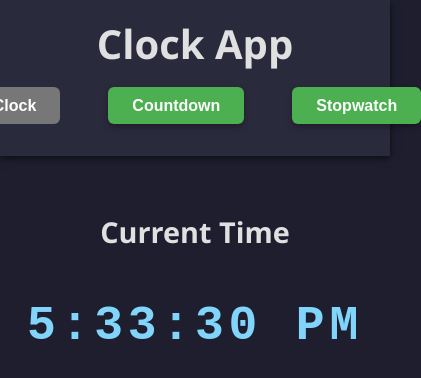
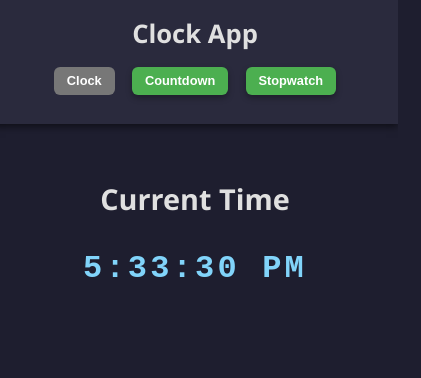
Before and after one commit to abdalkreem15/Clock-app, a SvelteKit app: page / in a window 390 px wide. Shown: the top 378 px of the page, 421 px wide, since content can reach past the window. Built offline with nearby package versions, Linux system fonts and the light colour scheme.

Commit message:
finalizing the app
made the app responsive to multible screen sizes made the readme.md file fixed some bugs

```diff
--- a/package.json
+++ b/package.json
@@ -1,7 +1,7 @@
 {
 	"name": "clock-app",
 	"private": true,
-	"version": "1.0.0",
+	"version": "1.0.1",
 	"type": "module",
 	"scripts": {
 		"dev": "vite dev",
--- a/src/routes/+page.svelte
+++ b/src/routes/+page.svelte
@@ -3,7 +3,7 @@
 
     type Mode = "clock" | "countdown" | "stopwatch";
 
-    // Local storage helpers
+    // Saves and loads settings, so your preferences stick around.
     function getLS<T>(key: string, fallback: T): T {
         try {
             const val = localStorage.getItem(key);
@@ -12,21 +12,21 @@
             return fallback;
         }
     }
+
     function setLS<T>(key: string, value: T) {
         try {
             localStorage.setItem(key, JSON.stringify(value));
         } catch {}
     }
 
-    // Stores
+    // Our main app state.
     const mode = writable<Mode>(getLS("mode", "clock"));
     const now = writable(new Date());
 
-    // Get the initial countdown value from localStorage
     const savedCountdownValue = getLS("countdownSeconds", 10);
-    // This will hold the currently displayed countdown value (which can change during countdown)
+    // This is the countdown number you see on screen.
     const countdownSeconds = writable(savedCountdownValue);
-    // This will hold the last user-entered value, for resetting
+    // We keep track of your last input for easy resetting.
     let lastUserCountdownInput = $state(savedCountdownValue);
 
     const stopwatchMilliseconds = writable(0);
@@ -38,34 +38,29 @@
     let stopwatchInterval: ReturnType<typeof setInterval>;
     let countdownInterval: ReturnType<typeof setInterval>;
 
-    // Reference to the audio element
+    // We'll use this to play a sound.
     let audioPlayer: HTMLAudioElement;
 
-    // Persist mode and countdownSeconds to localStorage
-    // Note: We'll persist the value in countdownSeconds store, which reflects the current state
+    // Save mode and countdown progress automatically.
     $effect(() => setLS("mode", $mode));
     $effect(() => setLS("countdownSeconds", $countdownSeconds));
 
-
-    // Effect to update lastUserCountdownInput whenever the countdownSeconds store changes
-    // due to user input (via bind:value)
+    // Remember your last countdown input.
     $effect(() => {
         if ($mode === "countdown" && !$countdownRunning) {
-            // Only update lastUserCountdownInput if the countdown is not running,
-            // meaning the change came from the user input field
             lastUserCountdownInput = $countdownSeconds;
         }
     });
 
-    // Clock
+    // --- Clock Functions ---
     function startClock() {
-        stopAllIntervals();
+        stopAllIntervals(); // Stop anything else running
         interval = setInterval(() => {
             now.set(new Date());
         }, 1000);
     }
 
-    // Stopwatch
+    // --- Stopwatch Functions ---
     function startStopwatch() {
         stopAllIntervals();
         stopwatchRunning.set(true);
@@ -87,7 +82,7 @@
         stopwatchMilliseconds.set(0);
     }
 
-    // Countdown
+    // --- Countdown Functions ---
     function startCountdown() {
         stopAllIntervals();
         countdownRunning.set(true);
@@ -97,7 +92,7 @@
                 else {
                     clearInterval(countdownInterval);
                     countdownRunning.set(false);
-                    // Play sound when countdown reaches zero
+                    // Time's up! Play a sound.
                     if (audioPlayer) {
                         audioPlayer.play();
                     }
@@ -109,11 +104,12 @@
 
     function resetCountdown() {
         clearInterval(countdownInterval);
-        // Reset to the last value the user input, or the initial saved value
+        // Go back to the last value you typed in.
         countdownSeconds.set(lastUserCountdownInput);
         countdownRunning.set(false);
     }
 
+    // Stops all timers.
     function stopAllIntervals() {
         clearInterval(interval);
         clearInterval(stopwatchInterval);
@@ -122,7 +118,7 @@
         countdownRunning.set(false);
     }
 
-    // React to mode changes
+    // When you switch modes, we handle what starts/stops.
     $effect(() => {
         if ($mode === "clock") {
             startClock();
@@ -131,29 +127,19 @@
         }
     });
 
-    // Format helpers
+    // --- Formatting ---
     function formatStopwatch(ms: number) {
         const totalSeconds = Math.floor(ms / 1000);
-        const h = Math.floor(totalSeconds / 3600)
-            .toString()
-            .padStart(2, "0");
-        const m = Math.floor((totalSeconds % 3600) / 60)
-            .toString()
-            .padStart(2, "0");
+        const h = Math.floor(totalSeconds / 3600).toString().padStart(2, "0");
+        const m = Math.floor((totalSeconds % 3600) / 60).toString().padStart(2, "0");
         const s = (totalSeconds % 60).toString().padStart(2, "0");
-        const milliseconds = Math.floor((ms % 1000) / 10)
-            .toString()
-            .padStart(2, "0");
+        const milliseconds = Math.floor((ms % 1000) / 10).toString().padStart(2, "0");
         return `${h}:${m}:${s}.${milliseconds}`;
     }
 
     function formatTime(seconds: number) {
-        const h = Math.floor(seconds / 3600)
-            .toString()
-            .padStart(2, "0");
-        const m = Math.floor((seconds % 3600) / 60)
-            .toString()
-            .padStart(2, "0");
+        const h = Math.floor(seconds / 3600).toString().padStart(2, "0");
+        const m = Math.floor((seconds % 3600) / 60).toString().padStart(2, "0");
         const s = (seconds % 60).toString().padStart(2, "0");
         return `${h}:${m}:${s}`;
     }
@@ -324,4 +310,72 @@
         cursor: not-allowed;
         box-shadow: none;
     }
+
+    @media (max-width: 600px) {
+        header {
+            padding: 1rem 0.5rem;
+        }
+
+        h1 {
+            font-size: 1.8rem;
+        }
+
+        .time-display {
+            font-size: 2.2rem;
+        }
+
+        .mode-select {
+            gap: 1rem;
+            flex-wrap: wrap;
+            padding: 0 0.5rem;
+        }
+
+        button {
+            font-size: 0.9rem;
+            padding: 0.5rem 1rem;
+            margin: 0 0.3rem 0.8rem 0.3rem;
+        }
+    }
+
+    @media (max-width: 500px) {
+        h1 {
+            font-size: 1.6rem;
+        }
+
+        .time-display {
+            font-size: 2rem;
+        }
+
+        .mode-select {
+            gap: 0.5rem;
+        }
+
+        button {
+            font-size: 0.8rem;
+            padding: 0.4rem 0.8rem;
+        }
+    }
+
+    @media (min-width: 768px) {
+        main {
+            max-width: 600px;
+        }
+
+        h1 {
+            font-size: 3rem;
+        }
+
+        .time-display {
+            font-size: 4rem;
+        }
+
+        h2 {
+            font-size: 2.2rem;
+        }
+
+        button {
+            padding: 0.8rem 2rem;
+            font-size: 1.1rem;
+        }
+    }
 </style>
```
Also changed, not shown: 2 other files (tests, documents, lock files or other folders).
